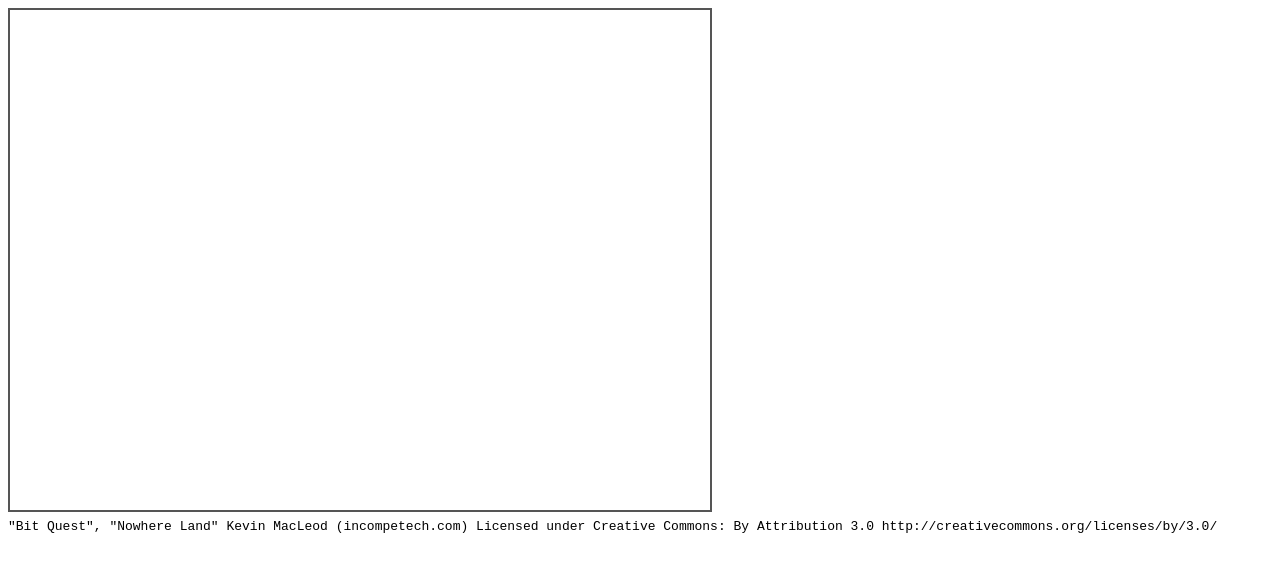
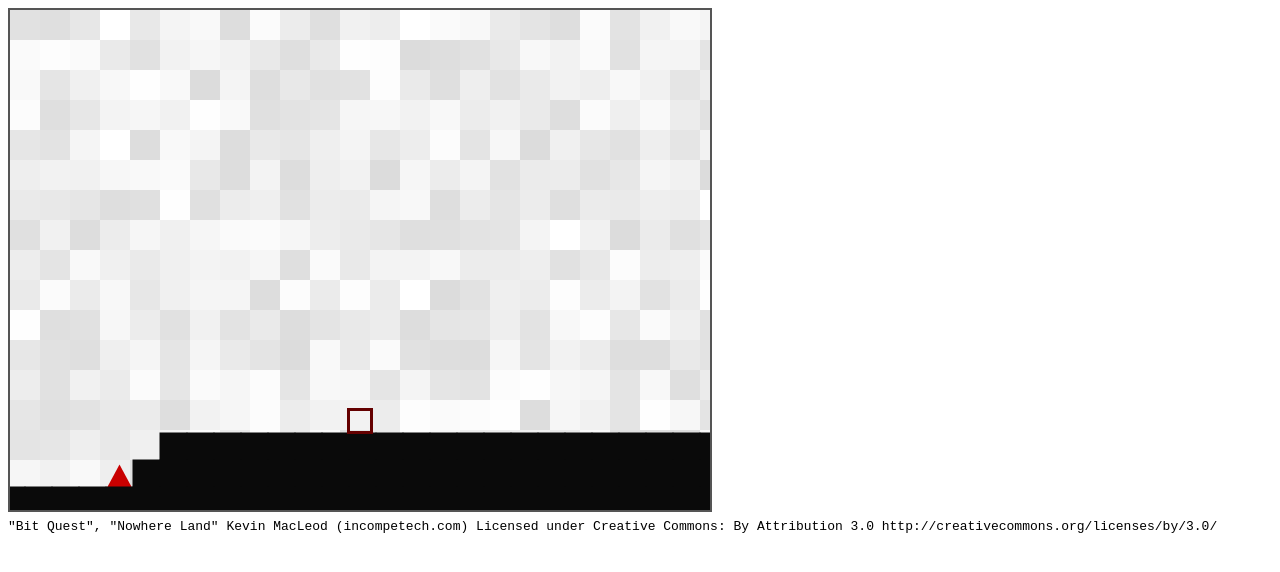
Before and after one commit to Stargazer-KA/platformer, a plain HTML site: page index.html in a window 1280 px wide. Drawn offline with Linux system fonts and the light colour scheme.

Commit message:
Added bomb class, updated particles + more soundfx

```diff
--- a/entities/bomb.js
+++ b/entities/bomb.js
@@ -1,10 +1,14 @@
 
 var Bomb = function(x, y, velx, vely, size, timer) {
-	this.x = x;
-	this.y = y;
+	this.ox = x;
+	this.oy = y;
+	this.x = x-size;
+	this.y = y-size;
 	this.velx = velx;
 	this.vely = vely;
 	this.size = size;
+	this.width = size/2;
+	this.height = size/2;
 
     this.timer = timer;
 
@@ -12,26 +16,35 @@ var Bomb = function(x, y, velx, vely, size, timer) {
 }
 
 Bomb.prototype.draw = function() {
-	c.fillStyle = "#000000";
+	if (frameCount%(this.timer)/1000 === 0) {
+		c.fillStyle = "rgb(200, 0, 0)";
+		sounds.push(new buzz.sound("soundfx/Bip.wav").setVolume(100));
+	} else {
+		c.fillStyle = "#000000";
+	}
 	c.beginPath();
-	c.arc(this.x, this.y, this.size, 0, 360, false);
-	c.endPath();
+	c.arc(this.ox, this.oy, this.size, 0, 360, false);
+	c.fill();
 }
 
 Bomb.prototype.update = function() {
 
-    this.vely+=0.3;
+	if (this.falling) {
+    	this.vely+=0.3;
+	}
 
-    this.x+=this.velx;
+    this.ox+=this.velx;
     this.collide(this.velx, 0);
-    this.y+=this.vely;
+    this.oy+=this.vely;
     this.collide(0, this.vely);
+	this.x = this.ox-this.size;
+	this.y = this.oy-this.size;
 
     this.velx /= 1.1;
 
     this.timer--;
 
-    if (this.timer === 0) {
+    if (this.timer < 10 && this.timer > 0) {
         this.explode();
     }
 
@@ -40,22 +53,22 @@ Bomb.prototype.update = function() {
 Bomb.prototype.collide = function(velx, vely) {
 	for (var i = 0 ; i < blocks[level].length ; i++) {
         if (rectCollide(this, blocks[level][i]) && (blocks[level][i].type === "normal" || blocks[level][i].type === "electric")) {
-            if (velX > 0) {
-				this.velX = -2;
-                this.x = blocks[level][i].x-this.width;
+            if (velx > 0) {
+				this.velx = -2;
+                this.ox = blocks[level][i].x-this.width;
             }
-            if (velX < 0) {
-				this.velX = 2;
-                this.x = blocks[level][i].x+blocks[level][i].width;
+            if (velx < 0) {
+				this.velx = 2;
+                this.ox = blocks[level][i].x+blocks[level][i].width;
             }
-            if (velY > 0) {
-                this.velY = 0;
-                this.y = blocks[level][i].y-this.height;
+            if (vely > 0) {
+                this.vely = 0;
+                this.oy = blocks[level][i].y-this.height;
 				this.falling = false;
             }
-            if (velY < 0) {
-                this.velY = 0;
-                this.y = blocks[level][i].y+blocks[level][i].height;
+            if (vely < 0) {
+                this.vely = 0;
+                this.oy = blocks[level][i].y+blocks[level][i].height;
             	this.falling = true;
 			}
 			continue;
@@ -64,7 +77,12 @@ Bomb.prototype.collide = function(velx, vely) {
 }
 
 Bomb.prototype.explode = function() {
-    for (var i = 0 ; i < 20 ; i++) {
-        particles.push(new Particle2(this.x+this.width/2, this.y+this.height/2, Math.cos(random(0, Math.PI*2))*3, Math.sin(random(0, Math.PI*2))*3, 10, "rgb("+random(70, 100)+","+random(70, 100)+","+random(70, 100)+");"));
+	sounds.push(new buzz.sound("soundfx/Explosion.wav").setVolume(60));
+    for (var i = 0 ; i < 5 ; i++) {
+        particles.push(new Particle2(this.ox+random(-30, 30), this.oy+random(-30, 30), 10, "rgb("+Math.round(random(200, 255))+","+Math.round(random(0, 200))+", 0)"));
     }
+	for (var i = 0 ; i < 5 ; i++) {
+		var x = Math.round(random(50, 100));
+		particles.push(new Particle3(this.x+this.width/2, this.y+this.height/2, Math.cos(random(0, Math.PI*2))*3, Math.sin(random(0, Math.PI*2))*3, 10, "rgb("+x+","+x+","+x+")"));
+	}
 }
--- a/entities/particle.js
+++ b/entities/particle.js
@@ -28,15 +28,15 @@ Particle.prototype.update = function() {
 var Particle2 = function(x, y, s, color) {
 	this.x = x;
 	this.y = y;
-	this.s = 0;
+	this.s = 1;
 	this.ss = s;
 	this.color = color;
 	this.r = Math.random()*Math.PI*2;
 	this.rs = random(0, 0.4);
-	this.stage = 0;
+	this.stage = 1;
 }
 
-Particle.prototype.draw = function() {
+Particle2.prototype.draw = function() {
 	c.save();
 	c.translate(this.x, this.y);
 	c.rotate(this.r);
@@ -47,12 +47,12 @@ Particle.prototype.draw = function() {
 
 Particle2.prototype.update = function() {
 	if (this.stage === 1) {
-		this.s += (this.ss-this.s)/3;
+		this.s += (this.ss-this.s)/2;
+		if (this.s > this.ss-0.1) {
+			this.stage = 2;
+		}
 	} else if (this.stage === 2) {
-		this.s += (0-this.s)/3;
-	}
-	if (this.s > this.ss-0.1) {
-		this.stage = 2;
+		this.s += (0-this.s)/4;
 	}
 	this.r+=this.rs;
 }
--- a/game.js
+++ b/game.js
@@ -84,14 +84,14 @@ var levels = [
 		".                                     .",
 		".                                     .",
 		".                                     .",
-		".                                B    .",
+		".                                     .",
 		".                          B          .",
-		".                            B        .",
-		".                              B      .",
+		".                                     .",
+		".                                     .",
 		".                                     .",
 		"..                                    .",
 		".                                     .",
-		"..                    P           B   .",
+		"..                    P               .",
 		".              ........................",
 		". p          ^.........................",
 		"......................................."
@@ -183,7 +183,7 @@ for (var i = 0 ; i < levels.length ; i++) {
 					enemies[i].push(new Walker(j*27, t*27, 23, 23));
 					break;
                 case "B":
-                    bombs[i].push(new Bomb(j*27));
+                    bombs[i].push(new Bomb(j*27, t*27, 0, 0, 23/2, 200));
 			}
 		}
 	}
@@ -264,6 +264,17 @@ Game.prototype.interact = function() {
 	for (var i = 0 ; i < orbs[level].length ; i++) {
 		orbs[level][i].draw();
 		orbs[level][i].update();
+	}
+
+	//Draws all the bombs.
+	for (var i = 0 ; i < bombs[level].length ; i++) {
+		if (bombs[level][i].timer > 3) {
+			bombs[level][i].draw();
+		}
+		bombs[level][i].update();
+		if (bombs[level][i].timer < 0) {
+			bombs[level].splice(i, 1);
+		}
 	}
 
 	//Draws all particles and deletes ones that have disappeared.
--- a/index.html
+++ b/index.html
@@ -22,6 +22,8 @@
 		<script type="text/javascript" src="buzz.js"></script>
 
         <canvas id="ctx" width="700" height="500" style="border: 2px solid #555555;"></canvas>
+
+		<script type="text/javascript" src="entities/bomb.js"></script>
 
 		<script type="text/javascript" src="entities/enemies/walker.js"></script>
 
```
Also changed, not shown: 2 other files.
